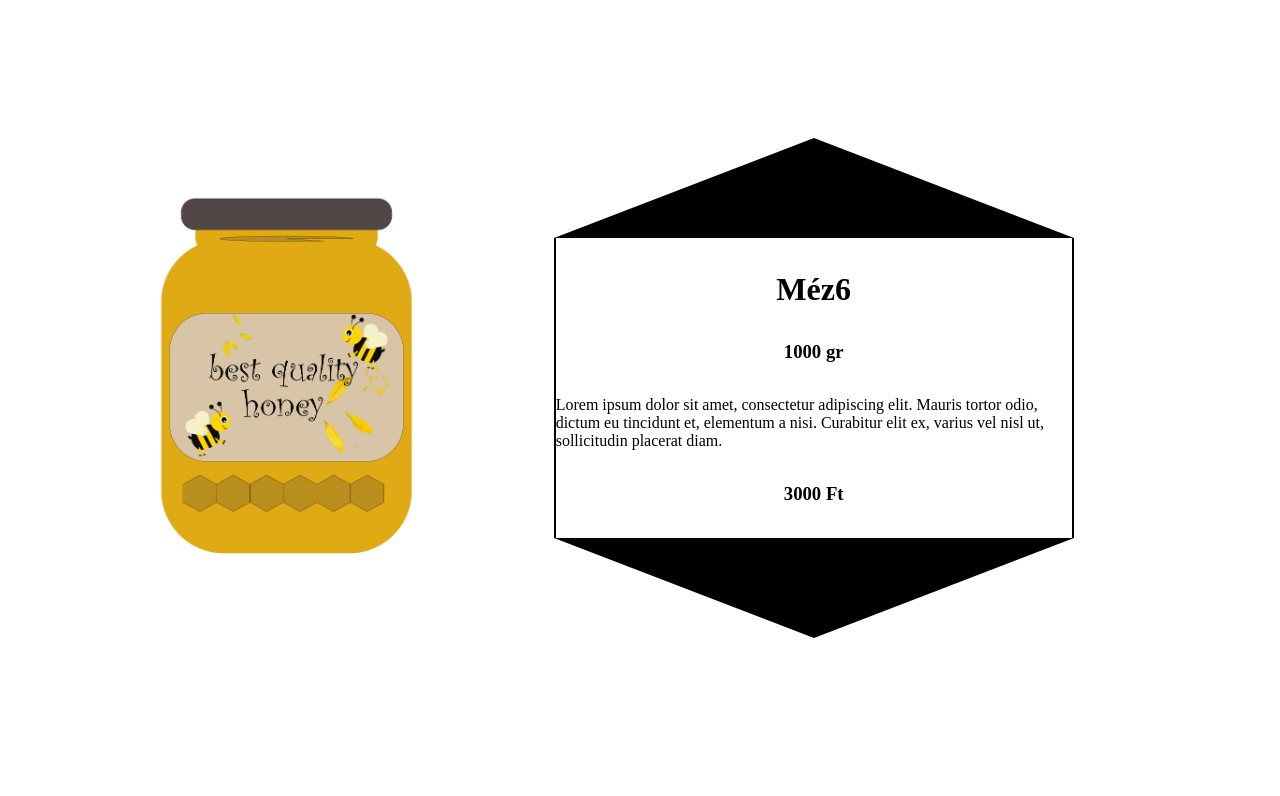
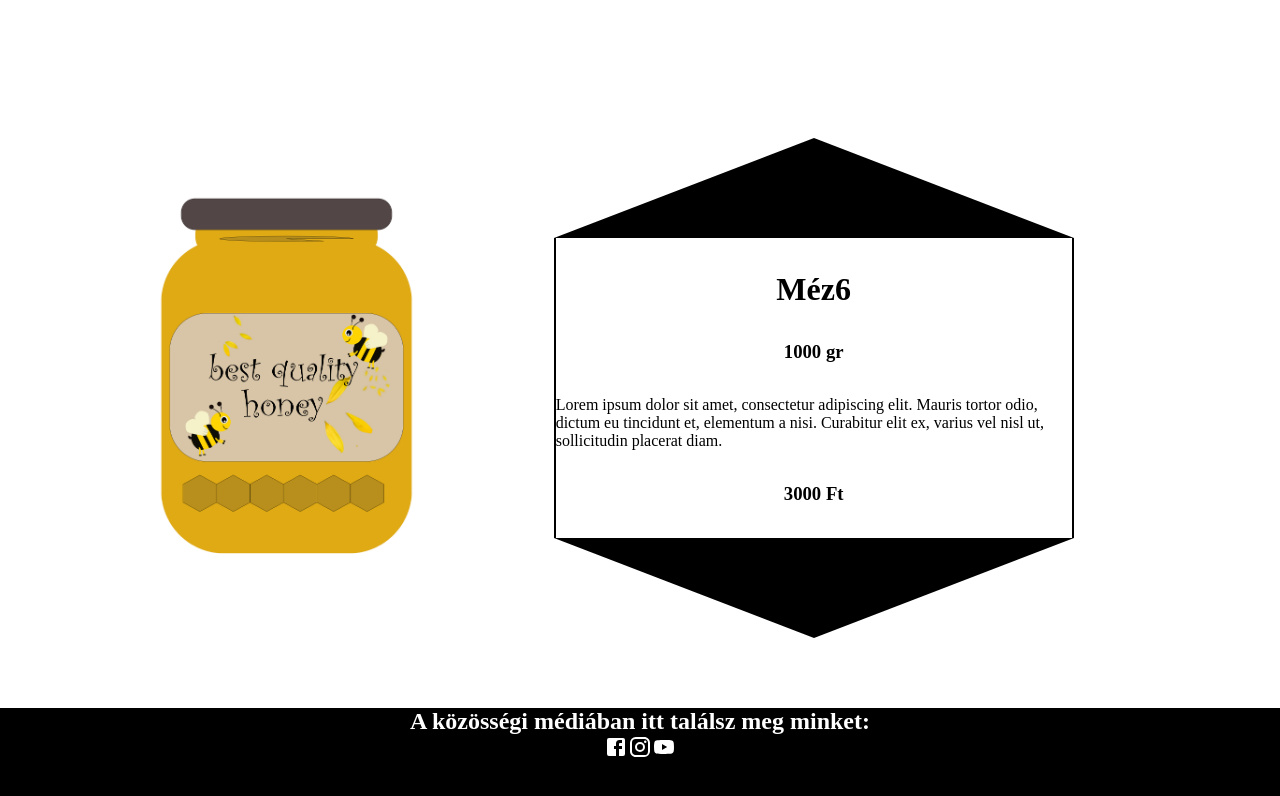
Before and after one commit to adelhidvegi/website-for-peter-react, a React (Create React App) app: page / in a window 1280 px wide. Shown: the part 3982-4778 px from the top of the page. Before the commit the page ends 4690 px from the top, so only its background shows below. Built offline with nearby package versions, Linux system fonts and the light colour scheme.

Commit message:
added footer

```diff
--- a/package.json
+++ b/package.json
@@ -3,6 +3,10 @@
   "version": "0.1.0",
   "private": true,
   "dependencies": {
+    "@emotion/core": "^11.0.0",
+    "@emotion/react": "^11.9.3",
+    "@emotion/styled": "^11.9.3",
+    "@mui/icons-material": "^5.8.3",
     "@testing-library/jest-dom": "^5.16.4",
     "@testing-library/react": "^13.3.0",
     "@testing-library/user-event": "^13.5.0",
--- a/src/App.js
+++ b/src/App.js
@@ -1,3 +1,4 @@
+import Footer from "./components/Footer";
 import HoneyCard from "./components/HoneyCard";
 import Navbar from "./components/Navbar";
 import ProductDescription from "./components/ProductDescription";
@@ -71,6 +72,7 @@ function App() {
           />
         );
       })}
+      <Footer />
     </div>
   );
 }
--- /dev/null
+++ b/src/components/Footer.jsx
@@ -0,0 +1,20 @@
+import FacebookIcon from "@mui/icons-material/Facebook";
+import InstagramIcon from "@mui/icons-material/Instagram";
+import YouTubeIcon from "@mui/icons-material/YouTube";
+
+const Footer = () => {
+  return (
+    <div className="footer-container">
+      <footer>
+        <h2>A közösségi médiában itt találsz meg minket:</h2>
+        <div className="social-links">
+          <FacebookIcon />
+          <InstagramIcon />
+          <YouTubeIcon />
+        </div>
+      </footer>
+    </div>
+  );
+};
+
+export default Footer;
--- a/src/index.css
+++ b/src/index.css
@@ -132,3 +132,17 @@
 #jar-pic {
   top: -100px;
 }
+
+.footer-container {
+  width: 100%;
+  height: 10rem;
+  background-color: black;
+  color: white;
+}
+
+footer {
+  display: flex;
+  flex-direction: column;
+  justify-content: center;
+  align-items: center;
+}
```
Also changed, not shown: 1 other file (tests, documents, lock files or other folders).
